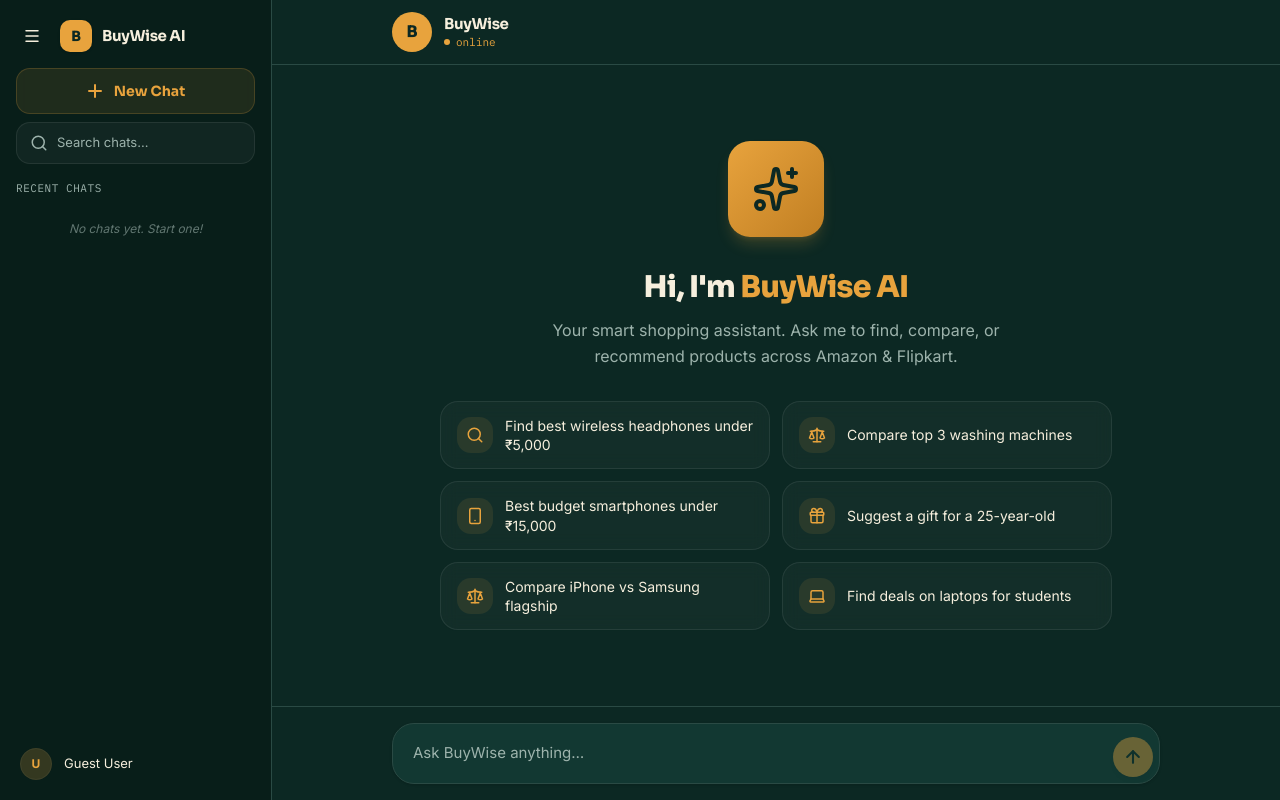
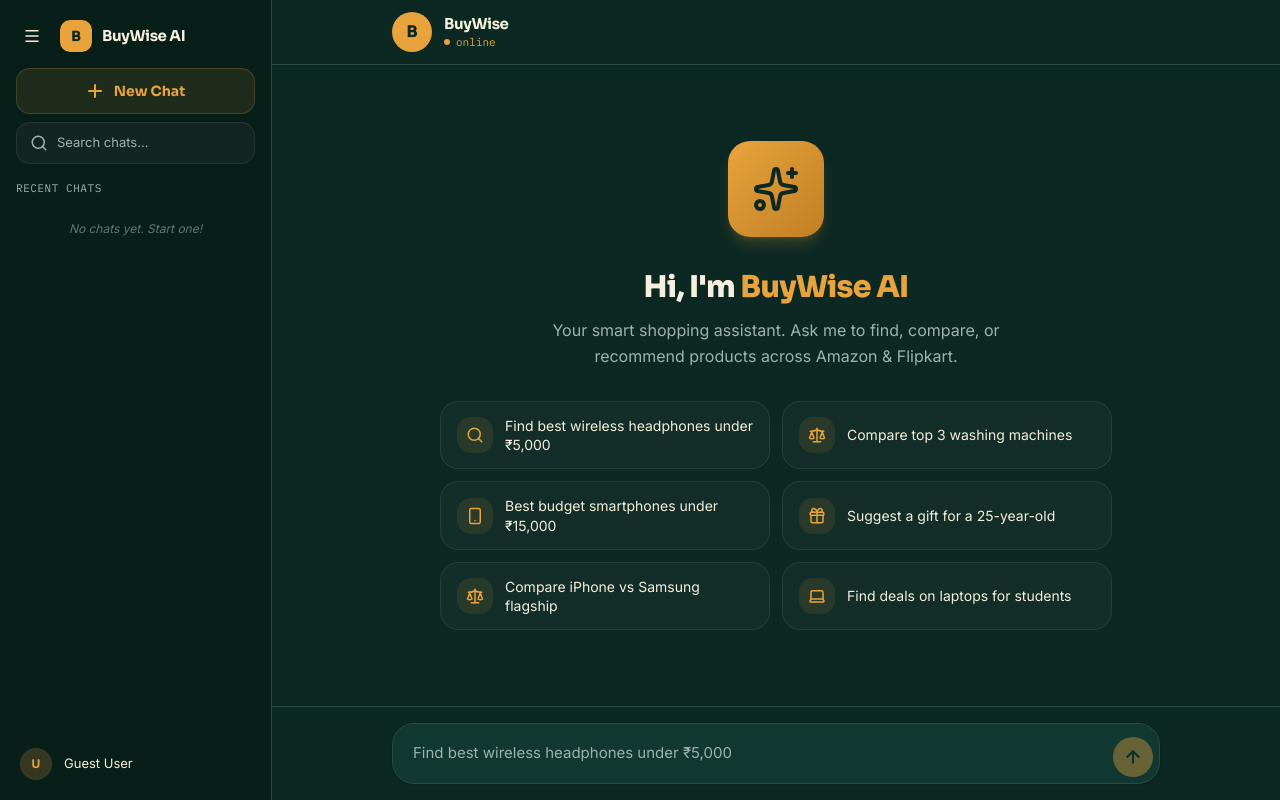
Before and after one commit to engrtarun/BuywiseAi, a Next.js app: page / in a window 1280 px wide. Built offline with nearby package versions, Linux system fonts and the light colour scheme.

Commit message:
feat: add ChatInput component with auto-rotating placeholders and message submission logic

```diff
--- a/components/chat/ChatInput.tsx
+++ b/components/chat/ChatInput.tsx
@@ -1,8 +1,17 @@
 "use client";
 
-import React, { useRef, useState } from "react";
+import React, { useRef, useState, useEffect } from "react";
 import TextareaAutosize from "react-textarea-autosize";
 import { ArrowUp } from "lucide-react";
+
+const placeholders = [
+  "BuyWise anything...",
+  "Find best wireless headphones under ₹5,000",
+  "Compare top 3 washing machines",
+  "Best budget smartphones under ₹15,000",
+  "Suggest a gift for a 25-year-old",
+  "Compare iPhone vs Samsung flagship",
+];
 
 interface ChatInputProps {
   onSend: (message: string) => void;
@@ -11,7 +20,16 @@
 
 export function ChatInput({ onSend, disabled }: ChatInputProps) {
   const [inputText, setInputText] = useState("");
+  const [placeholderIndex, setPlaceholderIndex] = useState(0);
   const inputRef = useRef<HTMLTextAreaElement>(null);
+
+  // Rotate placeholder every 5 seconds
+  useEffect(() => {
+    const interval = setInterval(() => {
+      setPlaceholderIndex((prev) => (prev + 1) % placeholders.length);
+    }, 5000);
+    return () => clearInterval(interval);
+  }, []);
 
   const handleSend = () => {
     const content = inputText.trim();
@@ -32,17 +50,44 @@
     <div className="shrink-0 bg-ink-deeper border-t border-line-ondark px-3 pt-3 pb-[calc(env(safe-area-inset-bottom,0px)+12px)] sm:px-4 sm:py-4 z-20">
       <div className="w-full max-w-3xl mx-auto">
         <div className="flex items-end gap-2 bg-ink-deep rounded-3xl border border-line-ondark p-1 pr-1.5 focus-within:border-marigold/50 transition-colors shadow-sm">
+
+          <div className="relative flex-1 flex min-h-[44px] sm:min-h-[48px]">
+            {/* Custom Animated Placeholder */}
+            {!inputText && (
+              <div className="absolute inset-0 pointer-events-none px-4 flex items-center overflow-hidden">
+                {placeholders.map((text, i) => (
+                  <span
+                    key={i}
+                    className={`
+                      absolute left-4 right-4 text-[15px] text-text-dim-ondark font-sans truncate
+                      transition-all duration-500 ease-in-out
+                      ${i === placeholderIndex
+                        ? "opacity-100 translate-y-0"
+                        : i === (placeholderIndex - 1 + placeholders.length) % placeholders.length
+                          ? "opacity-0 -translate-y-3" // previous one slides up
+                          : "opacity-0 translate-y-3" // next ones wait below
+                      }
+                    `}
+                  >
+                    {text}
+                  </span>
+                ))}
+              </div>
+            )}
+
             <TextareaAutosize
               ref={inputRef}
               dir="auto"
               value={inputText}
               onChange={(e) => setInputText(e.target.value)}
               onKeyDown={handleKeyDown}
-            placeholder="Ask BuyWise anything…"
+              placeholder="" // Handled manually above
               minRows={1}
               maxRows={5}
-            className="flex-1 bg-transparent px-4 py-3 sm:py-3.5 text-[15px] text-text-ondark placeholder:text-text-dim-ondark outline-none font-sans resize-none"
+              className="w-full bg-transparent px-4 py-3 sm:py-3.5 text-[15px] text-text-ondark outline-none font-sans resize-none z-10 self-center"
             />
+          </div>
+
           <button
             type="button"
             onTouchStart={(e) => {
@@ -54,8 +99,7 @@
               handleSend();
             }}
             aria-label="Send message"
-            className={`flex items-center justify-center size-10 shrink-0 rounded-full bg-marigold text-ink-deeper active:scale-95 transition-all shadow-md touch-manipulation mb-[2px] ${
-              !inputText.trim() || disabled ? "opacity-40" : "hover:bg-marigold-dark"
+            className={`flex items-center justify-center size-10 shrink-0 rounded-full bg-marigold text-ink-deeper active:scale-95 transition-all shadow-md touch-manipulation mb-[2px] ${!inputText.trim() || disabled ? "opacity-40" : "hover:bg-marigold-dark"
               }`}
           >
             <ArrowUp className="size-5 stroke-[2.5]" />
```
Lines whose indentation alone changed are shown as unchanged.
